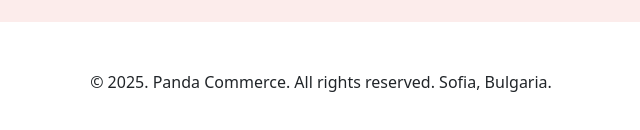
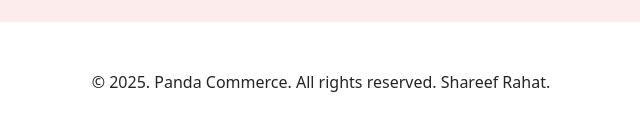
Before and after one commit to shareefrahat/panda-commerce-bootstrap, a plain HTML site: page index.html in a window 1280 px wide. Shown: the part 2255-2385 px from the top of the page, 319-959 px from the left. Drawn offline with nearby package versions, Linux system fonts and the light colour scheme.

Commit message:
footer text has been edited

```diff
--- a/index.html
+++ b/index.html
@@ -271,7 +271,7 @@
     --------------------->
     <footer>
         <section class="container my-5 text-center">
-            <p>&copy; 2025. Panda Commerce. All rights reserved. Sofia, Bulgaria.</p>
+            <p>&copy; 2025. Panda Commerce. All rights reserved. Shareef Rahat.</p>
         </section>
     </footer>
 
```
